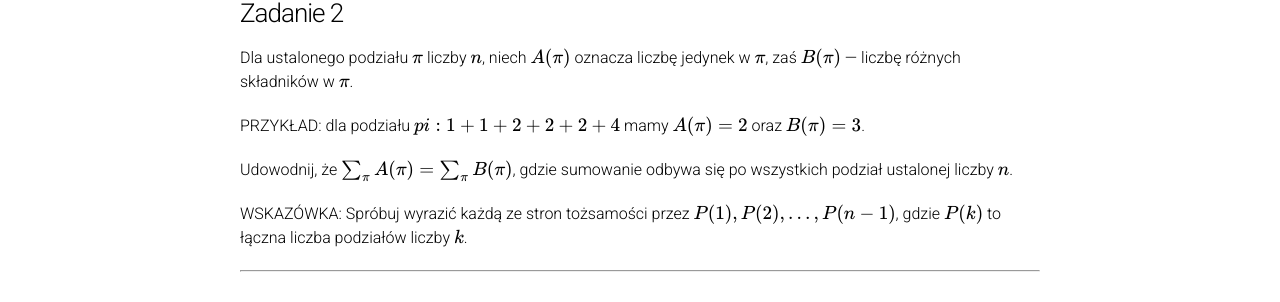
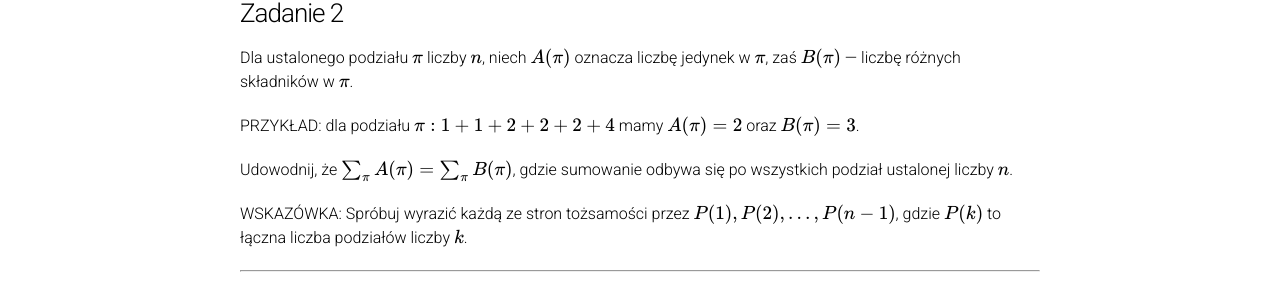
Before and after one commit to wakacjezmd/wakacjezmd.github.io, a Jekyll site: the page built from _solutions/2016/2016-egzamin-2.md, in a window 1280 px wide. Shown: the part 304-606 px from the top of the page. Built offline with Jekyll 4.4.1, drawn with Linux system fonts in a browser that asks for light colours; nearby versions of some CDN libraries; formulas are drawn with MathJax 3; our own code applies the rules of GitHub Pages for plain Markdown files.

Commit message:
Popraw literówkę

```diff
--- a/_solutions/2016/2016-egzamin-2.md
+++ b/_solutions/2016/2016-egzamin-2.md
@@ -18,7 +18,7 @@ permalink: /2016/egzamin/2/
     Dla ustalonego podziału \(\pi\) liczby \(n\), niech \(A(\pi)\) oznacza liczbę jedynek w \(\pi\), zaś \(B(\pi)\) — liczbę różnych składników w \(\pi\).
   </p>
   <p>
-    PRZYKŁAD: dla podziału \(pi: 1 + 1 + 2 + 2 + 2 + 4\) mamy \(A(\pi)=2\) oraz \(B(\pi)=3\).
+    PRZYKŁAD: dla podziału \(\pi: 1 + 1 + 2 + 2 + 2 + 4\) mamy \(A(\pi)=2\) oraz \(B(\pi)=3\).
   </p>
   <p>
     Udowodnij, że \(\sum_{\pi} A(\pi) = \sum_{\pi} B(\pi)\), gdzie sumowanie odbywa się po wszystkich podział ustalonej liczby \(n\).
```
